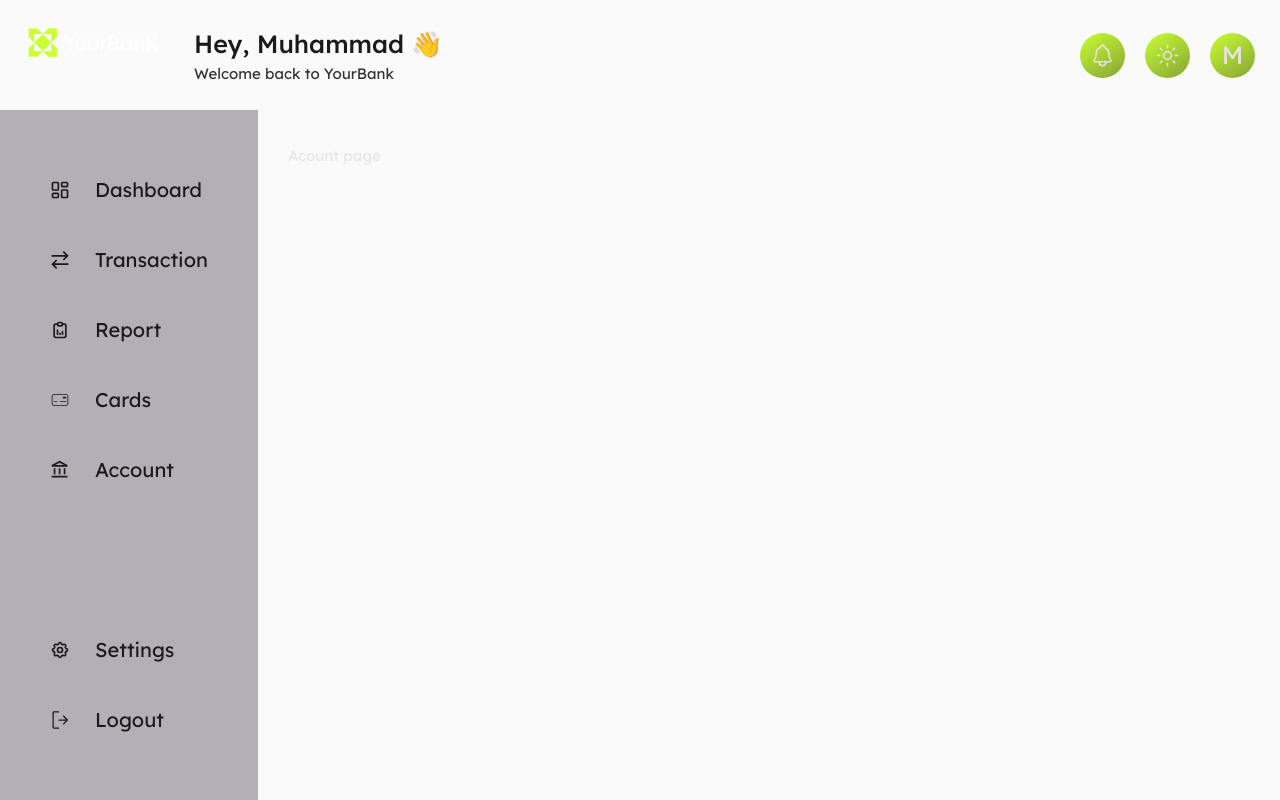
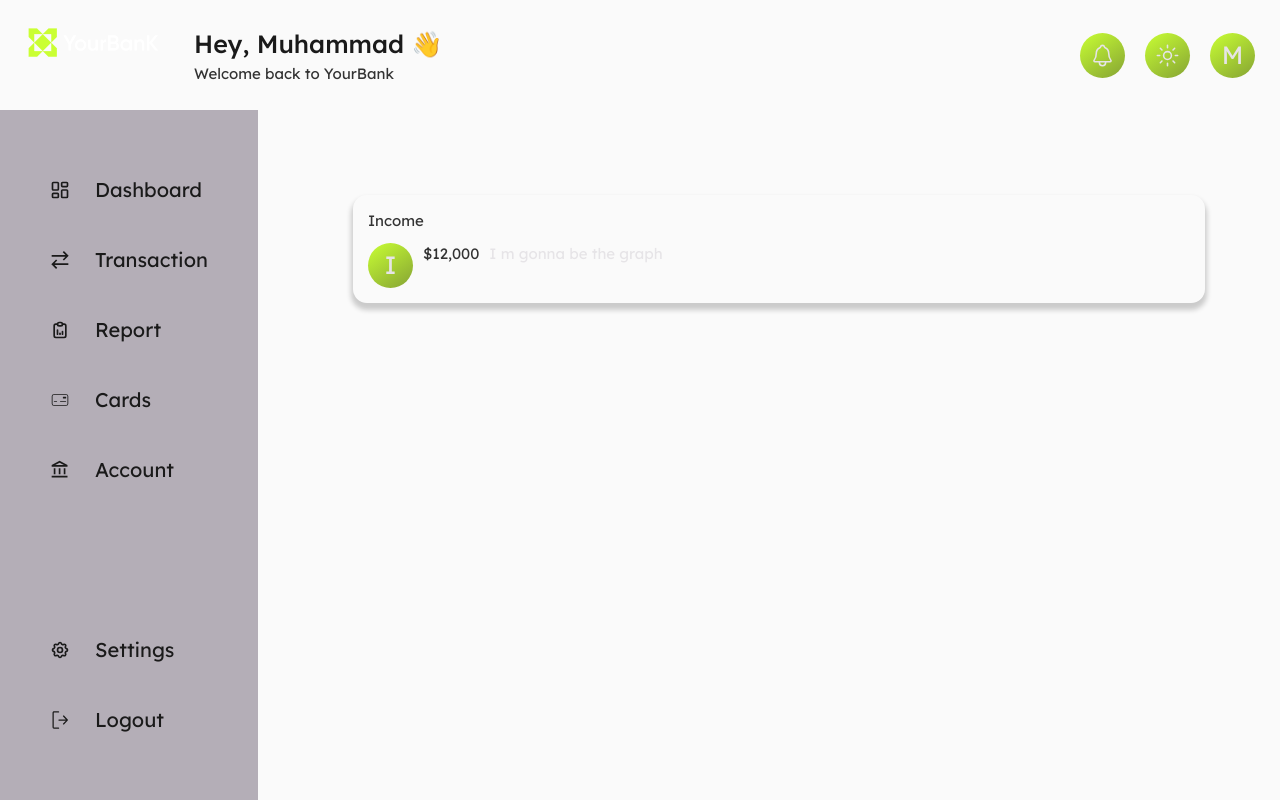
Before and after one commit to Muhammad0320/bank--f, a Next.js app: page /account in a window 1280 px wide. Built offline with nearby package versions, Linux system fonts and the light colour scheme.

Commit message:
chore:  update page tsx

```diff
--- a/src/app/(content)/account/page.tsx
+++ b/src/app/(content)/account/page.tsx
@@ -1,5 +1,31 @@
+import IconContainer from '../../../../components/UI/IconContainer';
+import { Text } from '../../../../components/UI/Text';
+import { FlexContainer } from '../../../../components/UI/uiStyles';
+import {
+  AccountContainer,
+  AccountDetailsComponent,
+  AccountOverviewContainer,
+} from './style';
+
 const AccountPage = () => {
-  return <div> Acount page </div>;
+  return (
+    <AccountContainer>
+      <AccountOverviewContainer></AccountOverviewContainer>
+
+      <AccountDetailsComponent as="section" $flow="column" $size="small">
+        <FlexContainer $flow="column" $size="tiny">
+          <Text> Income </Text>
+          <FlexContainer $flow="row" $size="tiny">
+            <IconContainer> I </IconContainer>
+
+            <Text> $12,000 </Text>
+
+            <div>I m gonna be the graph</div>
+          </FlexContainer>
+        </FlexContainer>
+      </AccountDetailsComponent>
+    </AccountContainer>
+  );
 };
 
 export default AccountPage;
```
